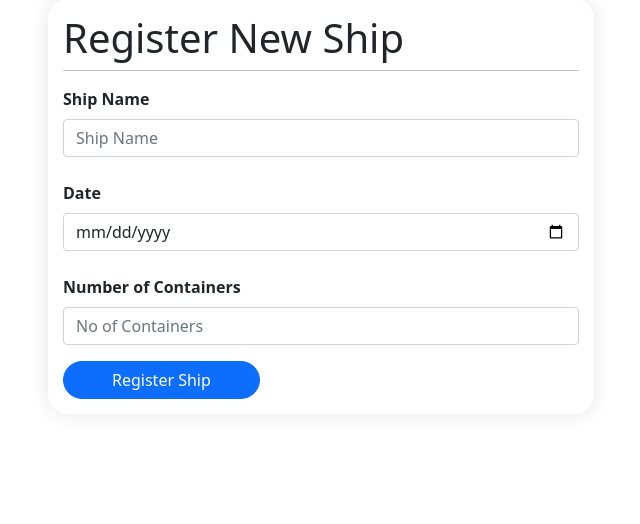
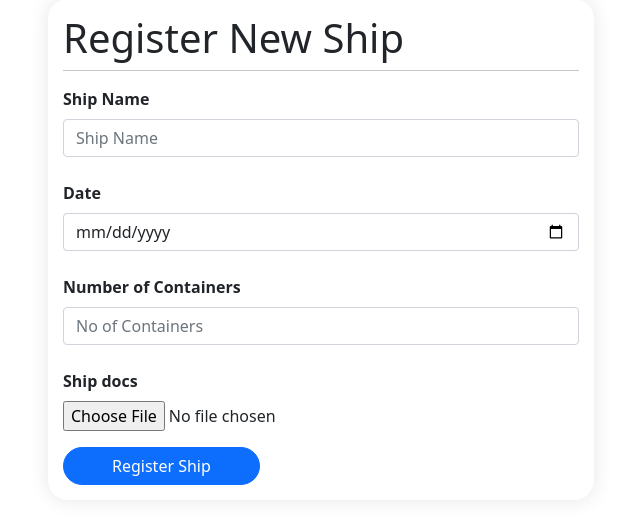
Before and after one commit to Rovine1999/Seaport, a Django app: page /ship/register/new-ship/ in a window 1280 px wide. Shown: the part 93-617 px from the top of the page, without its empty margins (319-959 px from the left). Run offline with Django 3.2, Linux system fonts and the light colour scheme; a user stored in the database is signed in.

Commit message:
Added file upload functionality

```diff
--- a/ship/forms.py
+++ b/ship/forms.py
@@ -23,7 +23,7 @@ class CreateShipForm(forms.ModelForm):
 
     class Meta:
         model = Ship
-        fields = ['name', 'date', 'no_of_containers']
+        fields = ['name', 'date', 'no_of_containers', 'ship_docs']
 
 class CreateBoatForm(forms.ModelForm):
 
@@ -51,7 +51,7 @@ class CreateBoatForm(forms.ModelForm):
 
     class Meta:
         model = Boat
-        fields = ['name', 'company_name', 'tone', 'date_time', 'status']
+        fields = ['name', 'company_name', 'tone', 'date_time', 'status', 'boat_docs']
 
         widgets = {
             'status': forms.Select(attrs={'class': 'form-select shadow-none'}),
--- a/ship/models.py
+++ b/ship/models.py
@@ -9,6 +9,7 @@ class Ship(models.Model):
     date = models.DateField()
     no_of_containers = models.CharField(max_length=10, blank=True, null=True)
     date_created = models.DateTimeField(auto_now_add=True)
+    ship_docs = models.FileField(upload_to='ShipDocuments/', blank=True, null=True)
 
     def __str__(self):
         return self.name
@@ -35,7 +36,6 @@ class Container(models.Model):
         ('40ft', '40ft'),
         ('20ft', '20ft'),
     )
-    docs = models.FileField(upload_to='documents/', blank=True, null=True)
     ship = models.ForeignKey(Ship, on_delete=models.SET_NULL, null=True, blank=True)
     date = models.DateField()
     company_name = models.CharField(max_length=200, blank=True, null=True)
@@ -60,6 +60,7 @@ class Boat(models.Model):
     tone = models.IntegerField(blank=True, null=True)
     date_time= models.DateTimeField()
     status = models.CharField(max_length=10, choices=CHOICES, default='Pending')
+    boat_docs = models.FileField(upload_to='BoatDocuments/', blank=True, null=True)
 
     def __str__(self):
         return self.name
--- a/ship/views.py
+++ b/ship/views.py
@@ -34,7 +34,7 @@ def registernewship(request):
     shipform = CreateShipForm()
 
     if request.method == 'POST':
-        shipform = CreateShipForm(request.POST)
+        shipform = CreateShipForm(request.POST, request.FILES)
         if shipform.is_valid():
             shipform.save()
             messages.success(request, 'Ship has been added successfully')
@@ -131,7 +131,7 @@ def registernewboat(request):
     boatform = CreateBoatForm()
 
     if request.method == 'POST':
-        boatform = CreateBoatForm(request.POST)
+        boatform = CreateBoatForm(request.POST, request.FILES)
         if boatform.is_valid():
             boatform.save()
             messages.success(request, 'Boat has been added successfully')
--- a/templates/admin_/shipment/registerboat.html
+++ b/templates/admin_/shipment/registerboat.html
@@ -13,7 +13,7 @@
 <div class="form-holder my-3">
   <h1>Register Boat</h1>
   <hr class="dropdown-divider">
-  <form method="POST">
+  <form method="POST" enctype="multipart/form-data">
     {% csrf_token %}
 
     {% for field in boatform %}
--- a/templates/admin_/shipment/registernewcontainer.html
+++ b/templates/admin_/shipment/registernewcontainer.html
@@ -13,7 +13,7 @@
             <div>
               {% include './../components/errors.html' %}
             </div>
-          <form method="POST" enctype="multipart/form-data">
+          <form method="POST">
             {% csrf_token %}
 
             {% for field in containerform %}
--- a/templates/admin_/shipment/registernewship.html
+++ b/templates/admin_/shipment/registernewship.html
@@ -12,7 +12,7 @@
             <div>
               {% include './../components/errors.html' %}
           </div>
-          <form action="" method="POST">
+          <form enctype="multipart/form-data" method="POST">
             {% csrf_token %}
 
             {% for field in shipform %}
```
Also changed, not shown: db.sqlite3, ship/migrations/0019_auto_20211208_2138.py (added).
